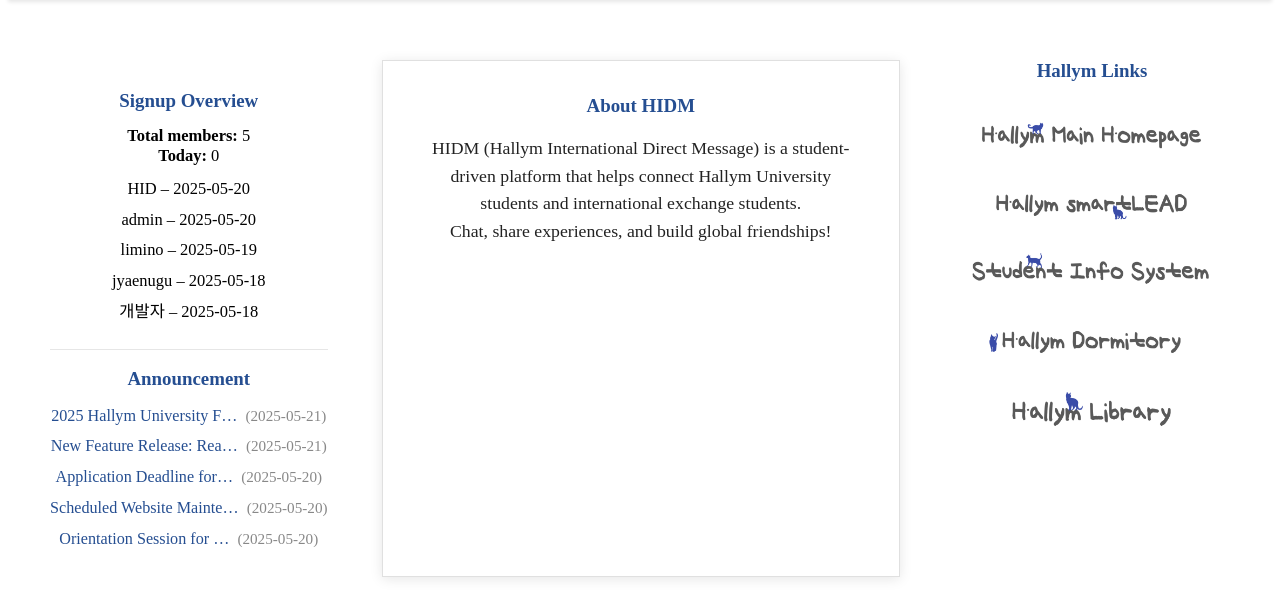
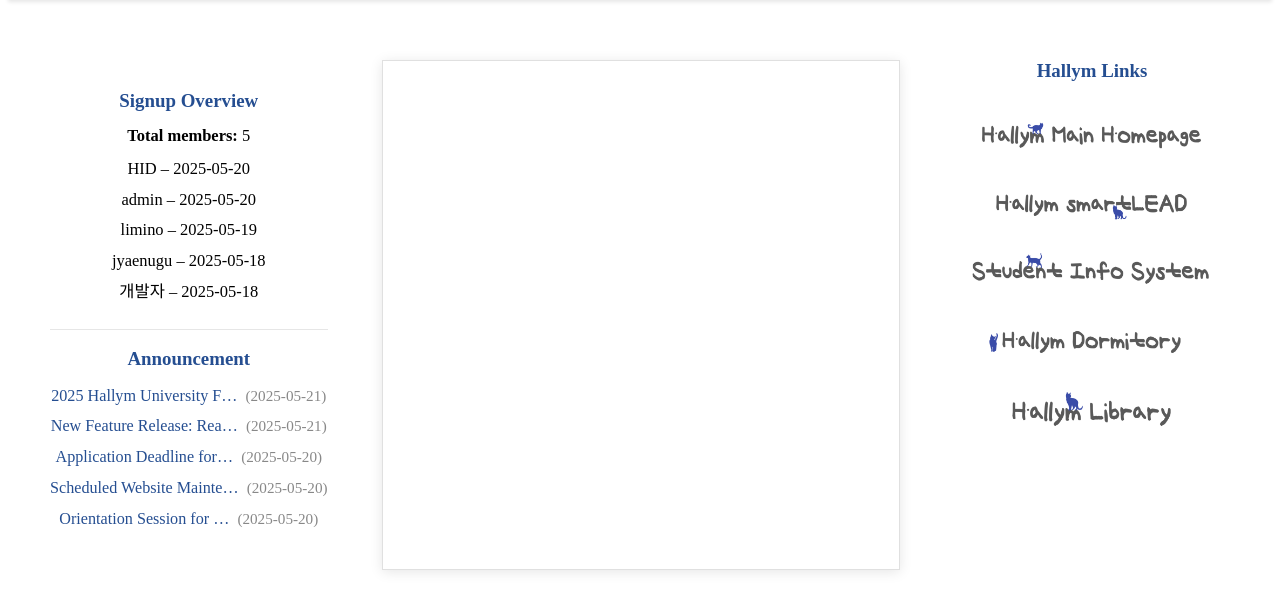
Before and after one commit to hanseohee031/HIDM, a Django app: page / in a window 1280 px wide. Shown: the part 239-844 px from the top of the page. After the commit the page ends 811 px from the top, so only its background shows below. Run offline with Django 5.2, Linux system fonts and the light colour scheme; data comes from the database, SQL or seed files in the repository; both versions use the stored data as it was after the commit.

Commit message:
홈 화면 완성

```diff
--- a/accounts/templates/home.html
+++ b/accounts/templates/home.html
@@ -187,7 +187,6 @@
         <!-- 센터 정렬 적용 -->
         <div class="signup-stats">
           <div><strong>Total members:</strong> {{ total_users }}</div>
-          <div><strong>Today:</strong> {{ today_visitors|default:0 }}</div>
         </div>
         <ul class="signup-list">
           {% for user in recent_users %}
@@ -217,12 +216,6 @@
 
   <!-- 가운데: About HIDM 섹션 확장 적용 -->
   <div class="main-box about-box">
-    <div class="about-title">About HIDM</div>
-    <p class="about-text">
-      HIDM (Hallym International Direct Message) is a student-driven platform that helps
-      connect Hallym University students and international exchange students.<br>
-      Chat, share experiences, and build global friendships!
-    </p>
   </div>
 
   <!-- 오른쪽: Hallym Links 섹션 배경 제거 및 너비 축소 -->
```
Also changed, not shown: accounts/middleware.py (added, +11 -0 lines), accounts/migrations/0006_visit.py (added), db.sqlite3.
